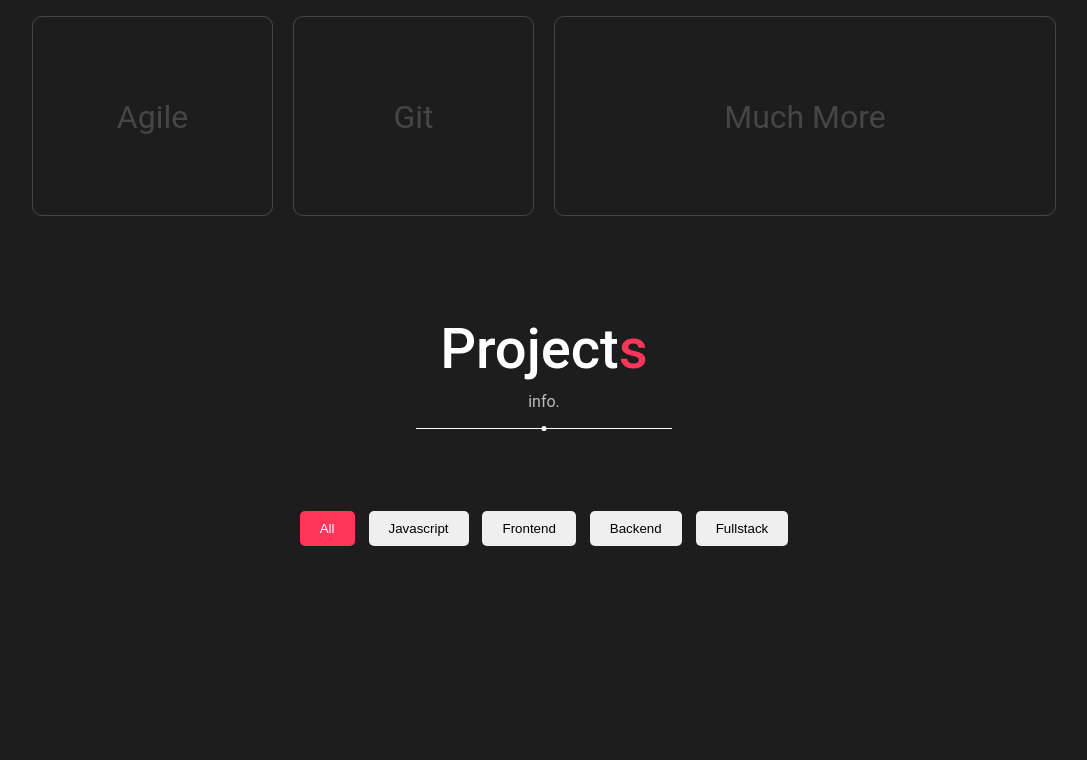
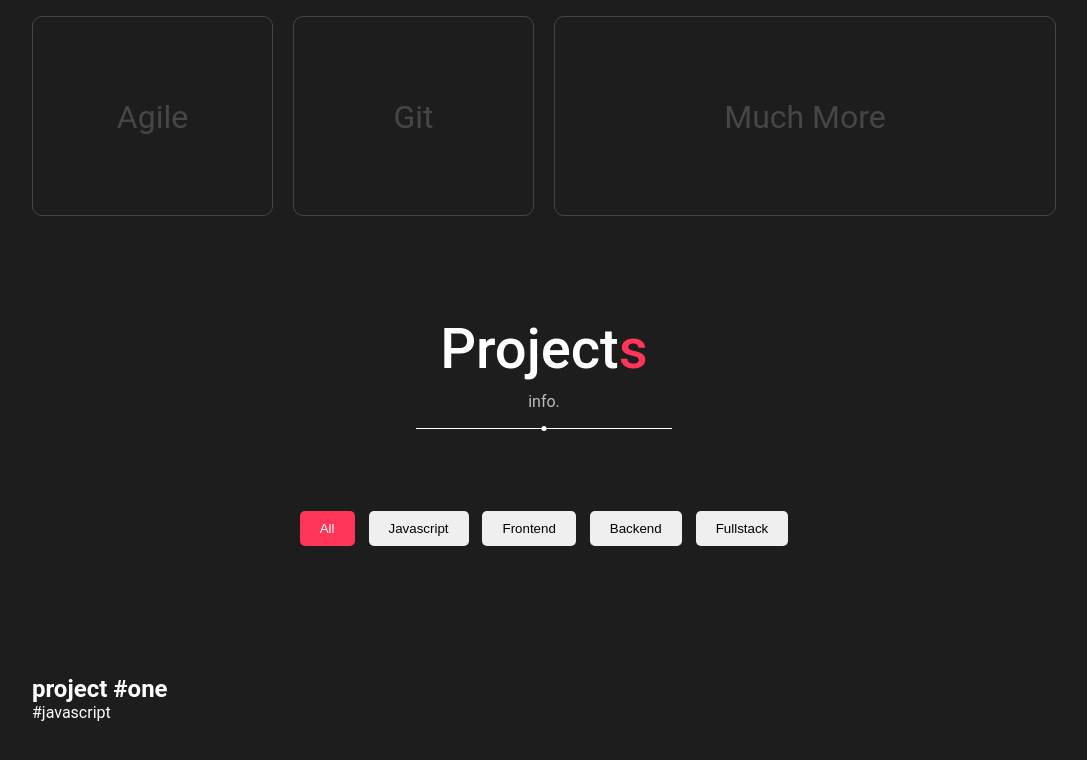
Before and after one commit to lazoliver/portfolio, a website: page public/index.html in a window 1280 px wide. Shown: the part 1819-2579 px from the top of the page, without its empty margins (96-1183 px from the left). Before the commit the page ends 2525 px from the top, so only its background shows below. Drawn offline with Linux system fonts and the light colour scheme.

Commit message:
HTML project card

```diff
--- a/public/index.html
+++ b/public/index.html
@@ -97,6 +97,15 @@
             <button class="filter-btn" id="backend">backend</button>
             <button class="filter-btn" id="fullstack">fullstack</button>
         </div>
+        <div class="project-container">
+            <div class="project-card">
+                <img src="img/" alt="">
+                <div class="content">
+                    <h1 class="project-name">project #one</h1>
+                    <span class="tags">#javascript</span>
+                </div>
+            </div>
+        </div>
     </section>
 
 </body>
```
Also changed, not shown: README.md.
